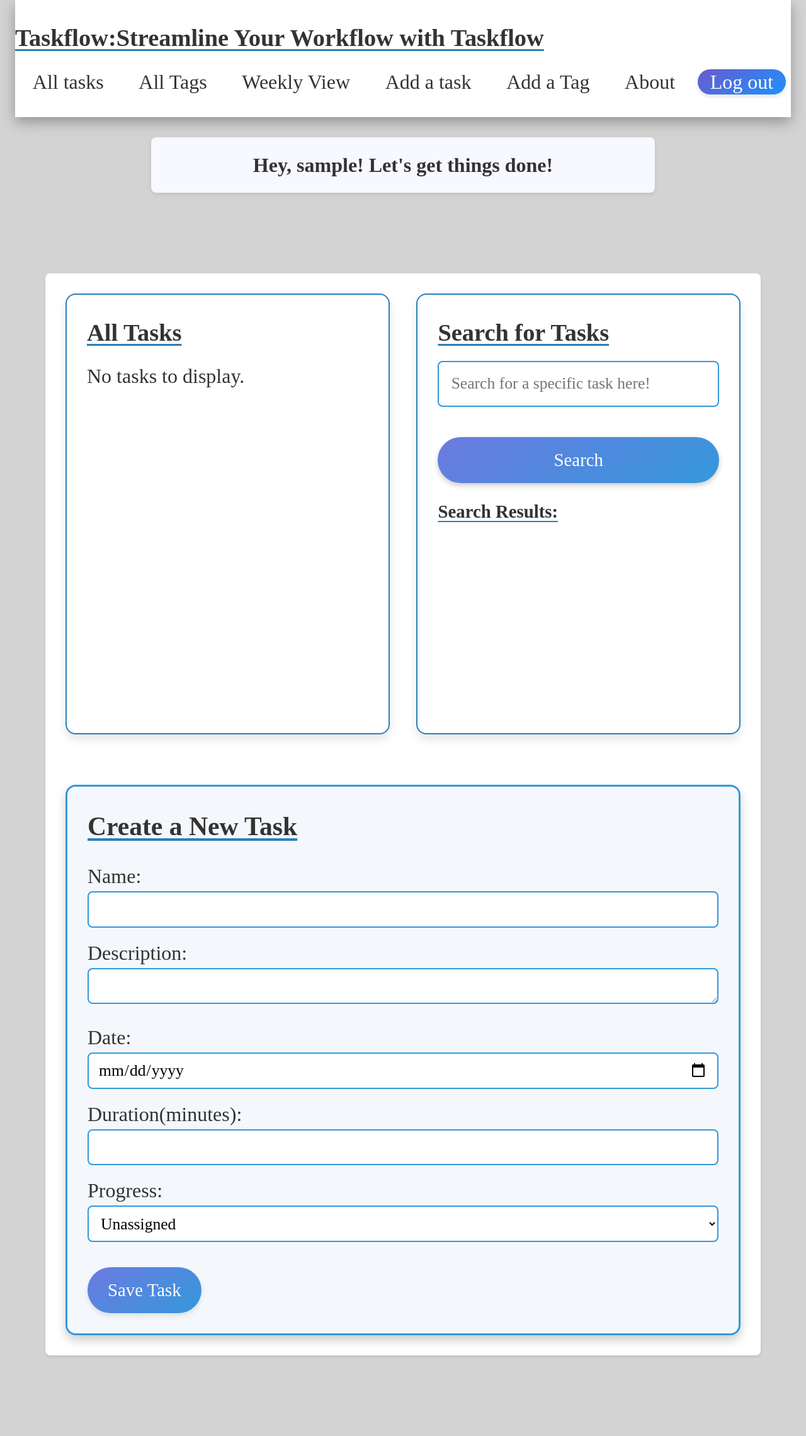
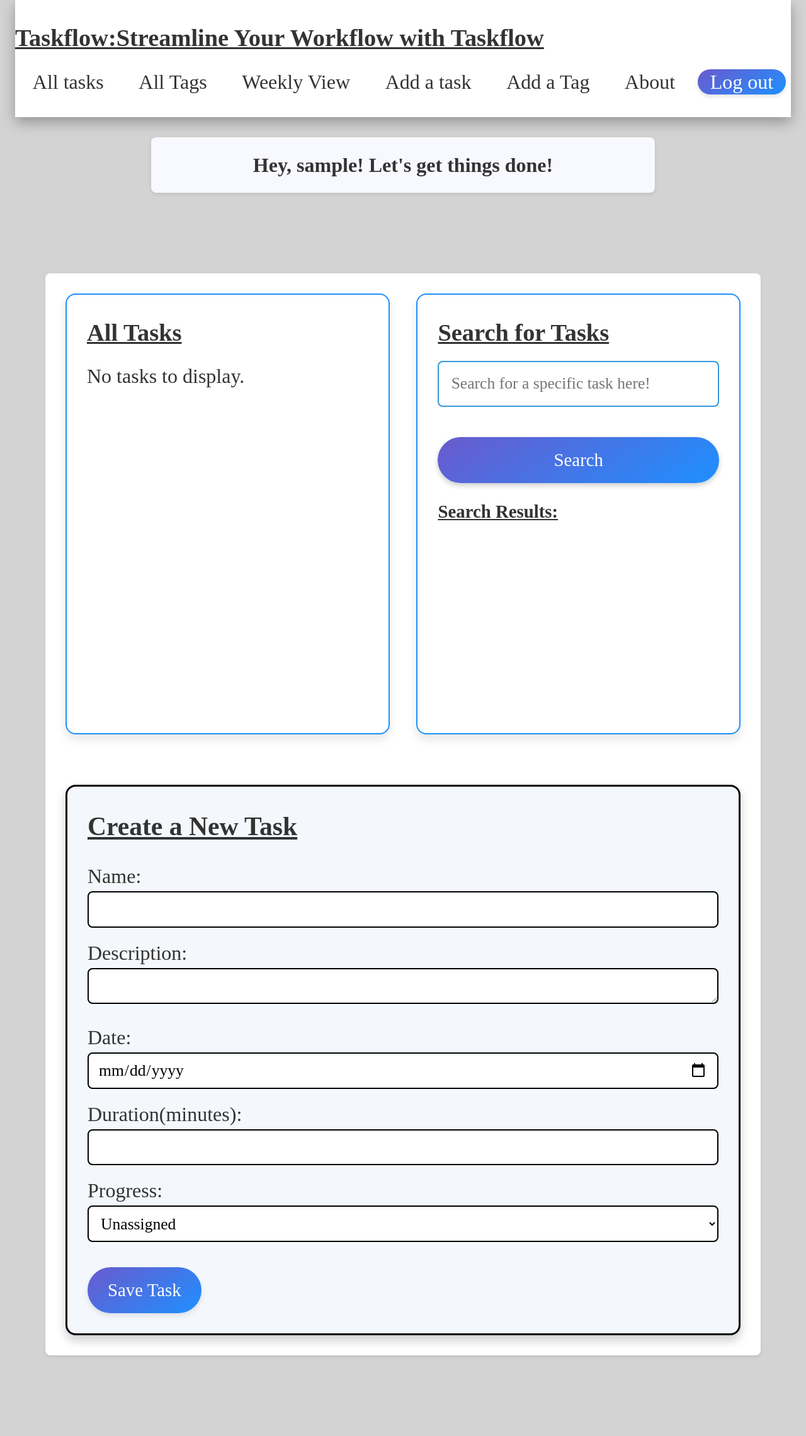
Before and after one commit to EddieC97/Task-Flow, a Django app: page /tasks/ in a window 1280 px wide. Shown: the whole page at 63% size. Run offline with Django 5.2, Linux system fonts and the light colour scheme; the visitor is signed in with stand-in values (Sample User, id 1); data that the repository does not hold is empty.

Commit message:
update task-index.css

```diff
--- a/main_app/static/css/tasks/task-index.css
+++ b/main_app/static/css/tasks/task-index.css
@@ -26,13 +26,13 @@ section {
     background-color: #fff;
     border-radius: 1rem;
     box-shadow: 0 8px 16px rgba(0, 0, 0, 0.1);
-    border: 2px solid #2980b9;
+    border: 2px solid dodgerblue;
 }
 
 .tasks-container:hover,
 .search-container:hover {
     box-shadow: 0 12px 24px rgba(0, 0, 0, 0.15);
-    border-color: #3498db;
+    border-color: black;
 }
 
 h1, h2 {
@@ -44,8 +44,7 @@ h1 {
     font-size: 2.4rem;
     margin-bottom: 1rem;
     text-decoration: underline;
-    text-decoration-color: #2980b9;
-    text-underline-offset: 0.3rem;
+
 }
 
 h2 {
@@ -55,8 +54,7 @@ h2 {
 
 h2.search-results-title {
     text-decoration: underline;
-    text-decoration-color: #2980b9;
-    text-underline-offset: 0.3rem;
+
 }
 
 .tasks-list {
@@ -72,13 +70,13 @@ h2.search-results-title {
     border-radius: 1rem;
     text-decoration: none;
     box-shadow: 0 6px 12px rgba(0, 0, 0, 0.1);
-    border: 2px solid #3498db;
+    border: 2px solid black;
 }
 
 .task-item:hover {
     background-color: #ecf0f1;
     box-shadow: 0 12px 24px rgba(0, 0, 0, 0.2);
-    border-color: #2980b9;
+    border-color: dodgerblue;
 }
 
 .search-bar {
@@ -101,7 +99,7 @@ h2.search-results-title {
 
 
 .search-button {
-    background: linear-gradient(145deg, #6c7ae0, #3498db);
+    background: linear-gradient(145deg, Slateblue, dodgerblue);
     border: none;
     padding: 1.25rem 2rem;
     border-radius: 50px;
@@ -113,16 +111,10 @@ h2.search-results-title {
 }
 
 .search-button:hover {
-    background: linear-gradient(145deg, #2980b9, #6c7ae0);
+    background: linear-gradient(145deg, dodgerblue, Slateblue);
     box-shadow: 0 6px 12px rgba(0, 0, 0, 0.2);
 }
 
-
-
-.search-button:focus {
-    outline: none;
-    border: 0.125rem solid #3498db;
-}
 
 .tasks-container,
 .search-container {
@@ -136,7 +128,7 @@ h2.search-results-title {
     background-color: #f4f8fc;
     border-radius: 1rem;
     box-shadow: 0 8px 16px rgba(0, 0, 0, 0.2);
-    border: 3px solid #3498db;
+    border: 3px solid black;
 }
 
 .task-creation-container h1 {
@@ -145,11 +137,11 @@ h2.search-results-title {
     color: #333;
     margin-bottom: 1.5rem;
     text-decoration: underline;
-    text-decoration-color: #2980b9;
+
 }
 
 .submit-button {
-    background: linear-gradient(145deg, #6c7ae0, #3498db);
+    background: linear-gradient(145deg, Slateblue, dodgerblue);
     border: none;
     padding: 1.25rem 2rem;
     border-radius: 50px;
@@ -161,13 +153,9 @@ h2.search-results-title {
 }
 
 .submit-button:hover {
-    background: linear-gradient(145deg, #2980b9, #6c7ae0);
+    background: linear-gradient(145deg, dodgerblue, Slateblue);
     box-shadow: 0 6px 12px rgba(0, 0, 0, 0.2);
 }
-
-
-
-
 
 
 .task-creation-container form input,
@@ -176,7 +164,7 @@ h2.search-results-title {
     width: 100%;
     padding: 12px 15px;
     font-size: 1.6rem;
-    border: 2px solid #3498db;
+    border: 2px solid black;
     border-radius: 0.5rem;
     background-color: #fff;
     height: 3.6rem;
```
